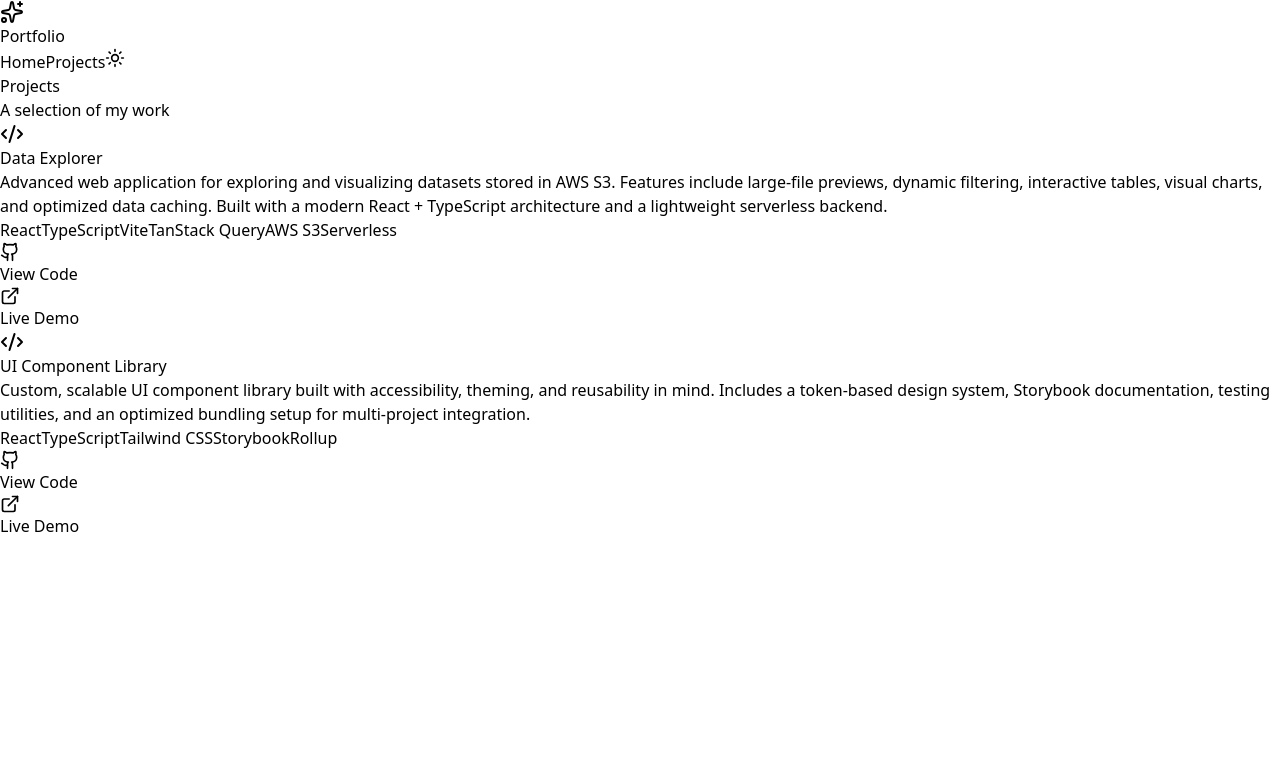
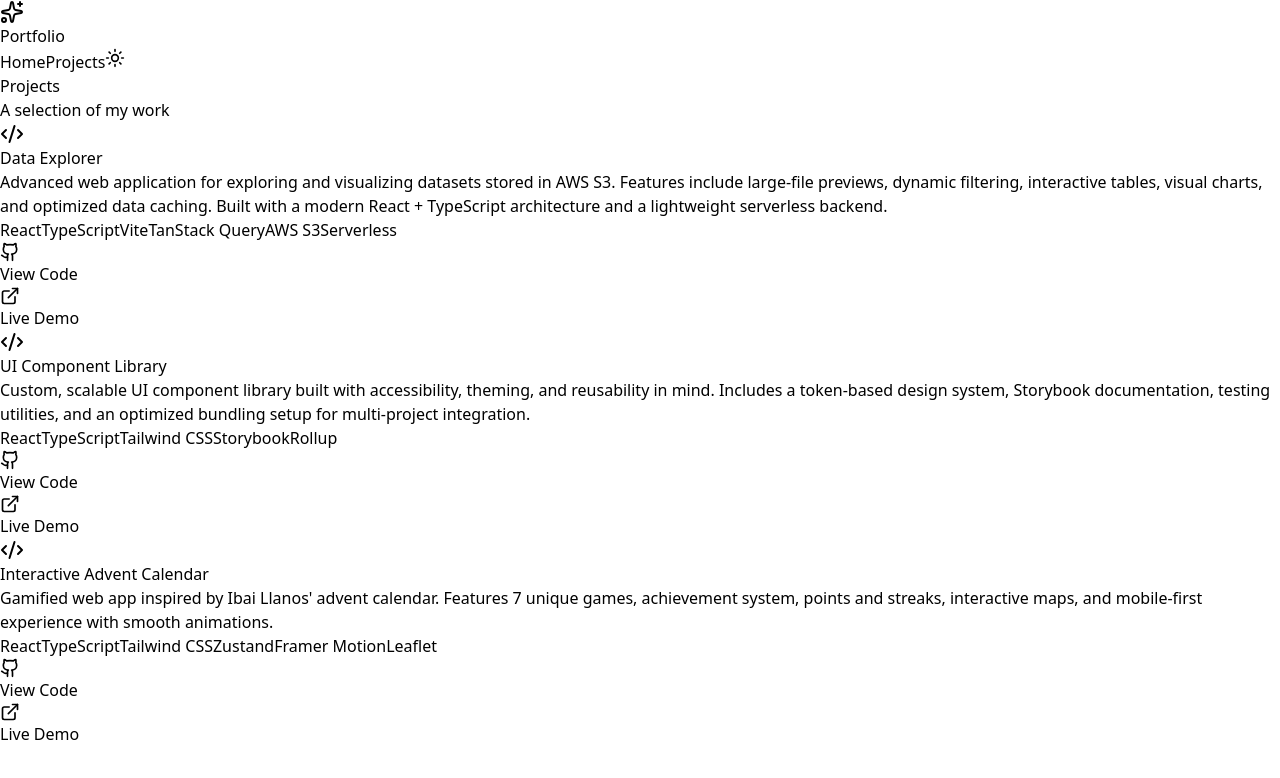
Before and after one commit to MariandreaDelBoccio/my-portfolio, a React (Vite) app: page / in a window 1280 px wide. Both pictures are taken after a click on the button "Projects". Shown: the top 778 px of the page. Built offline with nearby package versions, Linux system fonts and the light colour scheme.

Commit message:
Add new project

```diff
--- a/src/components/ProjectCard.tsx
+++ b/src/components/ProjectCard.tsx
@@ -16,7 +16,7 @@ const ProjectCard = ({ project, darkMode }: ProjectCardProps) => {
             </div>
             <div>
               <h3
-                className={`text-2xl font-bold mb-2 ${darkMode ? 'text-white' : 'text-gray-900'} group-hover:text-transparent group-hover:bg-gradient-to-r group-hover:${project.gradient} group-hover:bg-clip-text transition-all`}
+                className={`text-2xl font-bold mb-2 ${darkMode ? 'text-white' : 'text-gray-900'} transition-all`}
               >
                 {project.title}
               </h3>
--- a/src/data/projects.ts
+++ b/src/data/projects.ts
@@ -17,4 +17,13 @@ export const projects = [
     demo: 'https://mariandreadelboccio.github.io/aurora-ui/',
     gradient: 'from-blue-500 to-cyan-500',
   },
+  {
+    title: 'Interactive Advent Calendar',
+    description:
+      "Gamified web app inspired by Ibai Llanos' advent calendar. Features 7 unique games, achievement system, points and streaks, interactive maps, and mobile-first experience with smooth animations.",
+    tech: ['React', 'TypeScript', 'Tailwind CSS', 'Zustand', 'Framer Motion', 'Leaflet'],
+    github: 'https://github.com/MariandreaDelBoccio/advent-calendar',
+    demo: 'https://mariandreadelboccio.github.io/advent-calendar/',
+    gradient: 'from-purple-600 to-pink-500',
+  },
 ];
```
